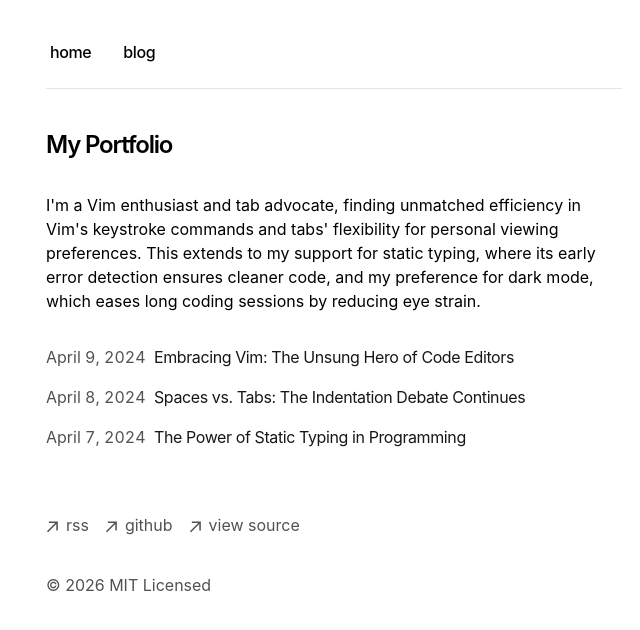
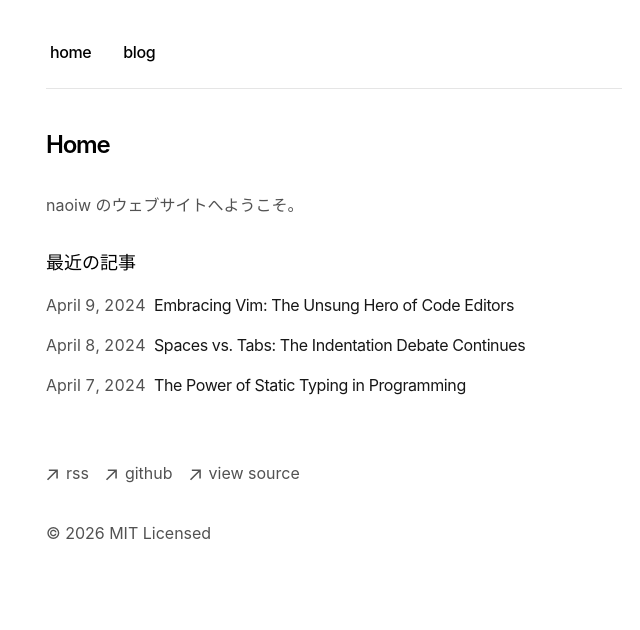
Before and after one commit to naoiw/naoiw.github.io, a Next.js app: page / in a window 1280 px wide. Shown: the top 630 px of the page, without its empty margins (306-946 px from the left). Built offline with nearby package versions, Linux system fonts and the light colour scheme.

Commit message:
clean : homeを初期状態から変更

```diff
--- a/app/page.tsx
+++ b/app/page.tsx
@@ -4,16 +4,13 @@ export default function Page() {
   return (
     <section>
       <h1 className="mb-8 text-2xl font-semibold tracking-tighter">
-        My Portfolio
+        Home
       </h1>
-      <p className="mb-4">
-        {`I'm a Vim enthusiast and tab advocate, finding unmatched efficiency in
-        Vim's keystroke commands and tabs' flexibility for personal viewing
-        preferences. This extends to my support for static typing, where its
-        early error detection ensures cleaner code, and my preference for dark
-        mode, which eases long coding sessions by reducing eye strain.`}
+      <p className="mb-8 text-neutral-600 dark:text-neutral-400">
+        naoiw のウェブサイトへようこそ。
       </p>
       <div className="my-8">
+        <h2 className="mb-4 text-lg font-medium">最近の記事</h2>
         <BlogPosts />
       </div>
     </section>
```
